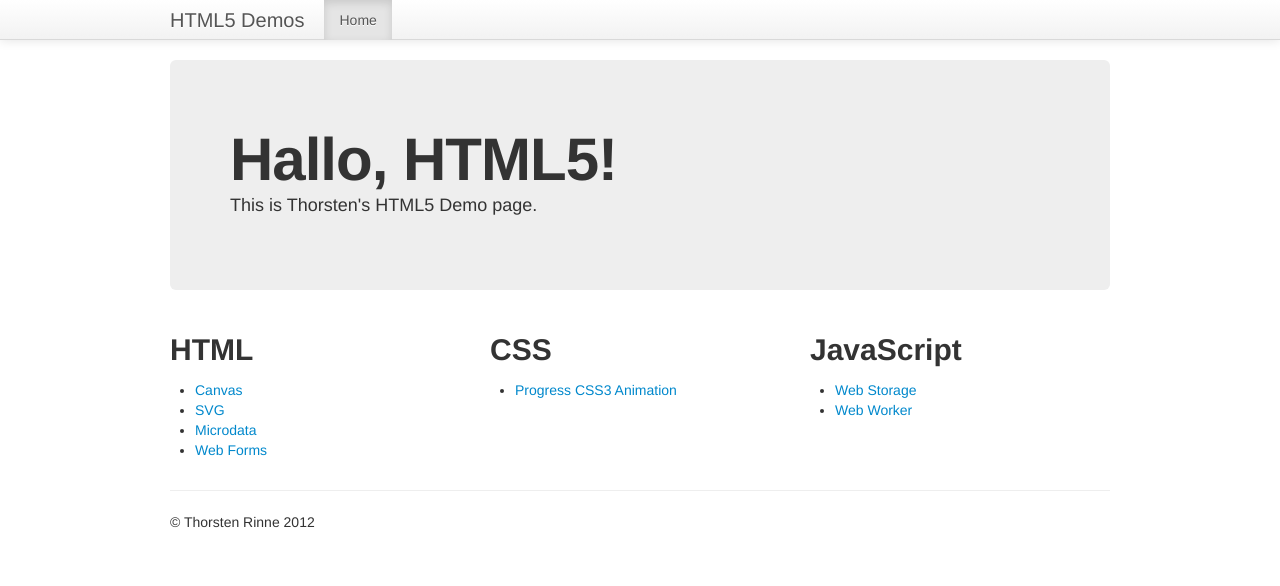
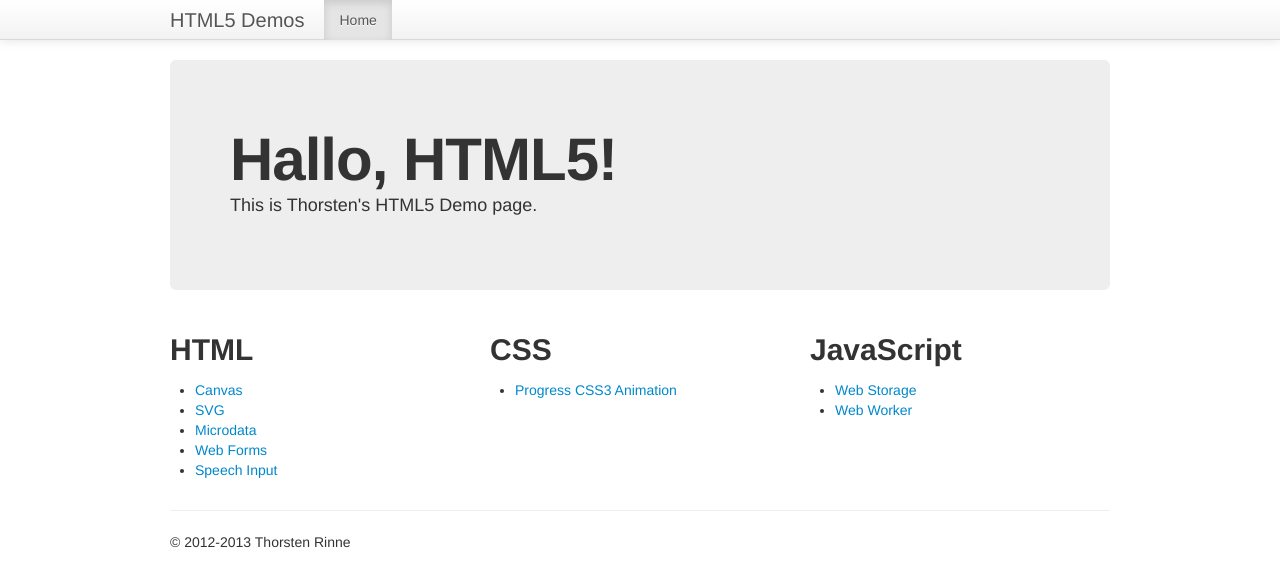
Before and after one commit to thorsten/html5demos, a plain HTML site: page index.html in a window 1280 px wide. Drawn offline with nearby package versions, Linux system fonts and the light colour scheme.

Commit message:
Minor updates

```diff
--- a/index.html
+++ b/index.html
@@ -49,6 +49,7 @@
                 <li><a href="svg.html">SVG</a></li>
                 <li><a href="microdata.html">Microdata</a></li>
                 <li><a href="webforms.html">Web Forms</a></li>
+                <li><a href="siri.html">Speech Input</a></li>
             </ul>
 
         </div>
@@ -70,7 +71,7 @@
       <hr>
 
       <footer>
-        <p>&copy; Thorsten Rinne 2012</p>
+        <p>&copy; 2012-2013 Thorsten Rinne</p>
       </footer>
 
     </div> <!-- /container -->
```
Also changed, not shown: audio.html (+1 -1 lines), canvas.html (+1 -1 lines), localstorage.html (+1 -1 lines), microdata.html (+1 -1 lines), progress.html (+1 -1 lines), siri.html (+1 -1 lines), svg.html (+1 -1 lines), webforms.html (+1 -1 lines), webworker.html (+1 -1 lines).
